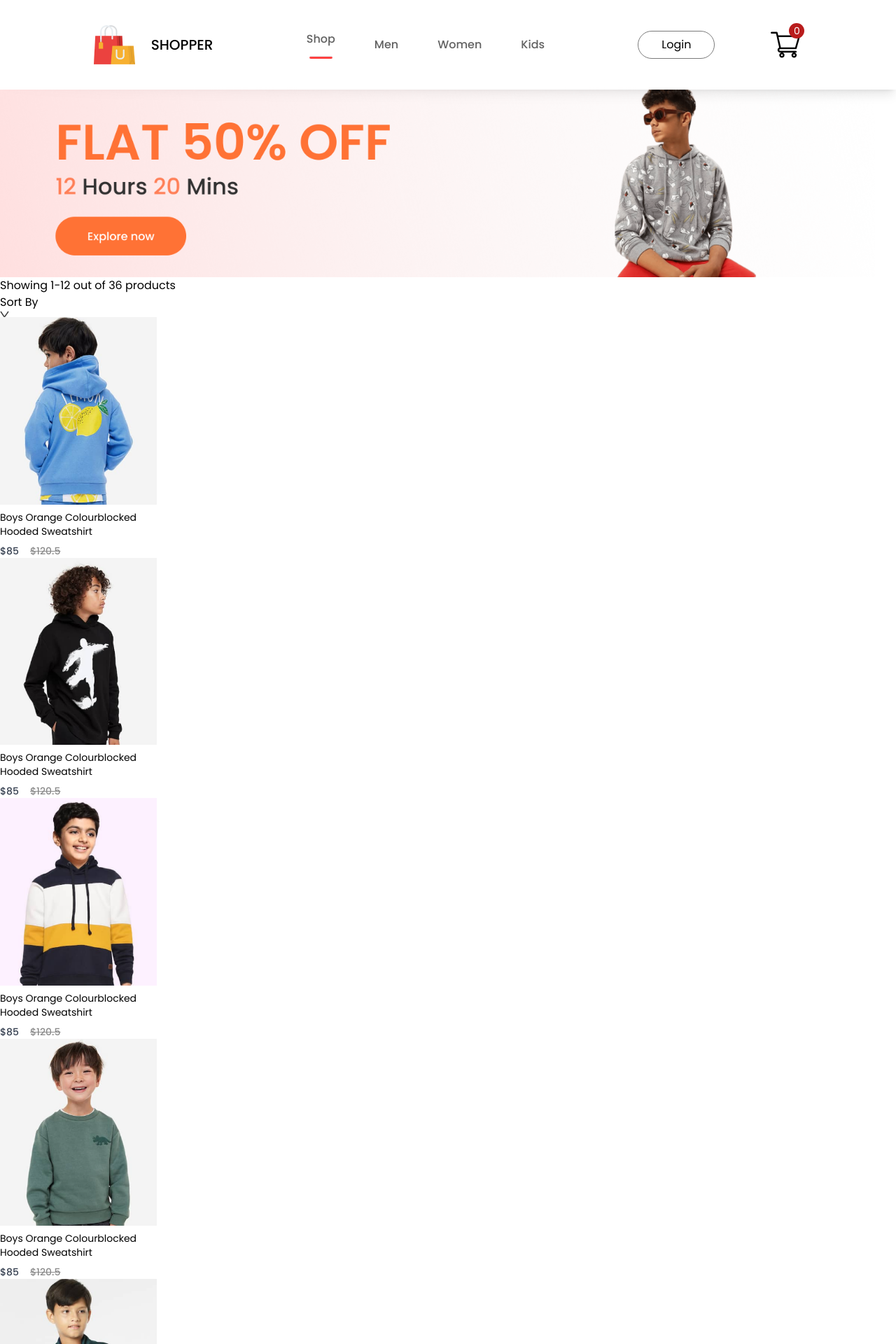
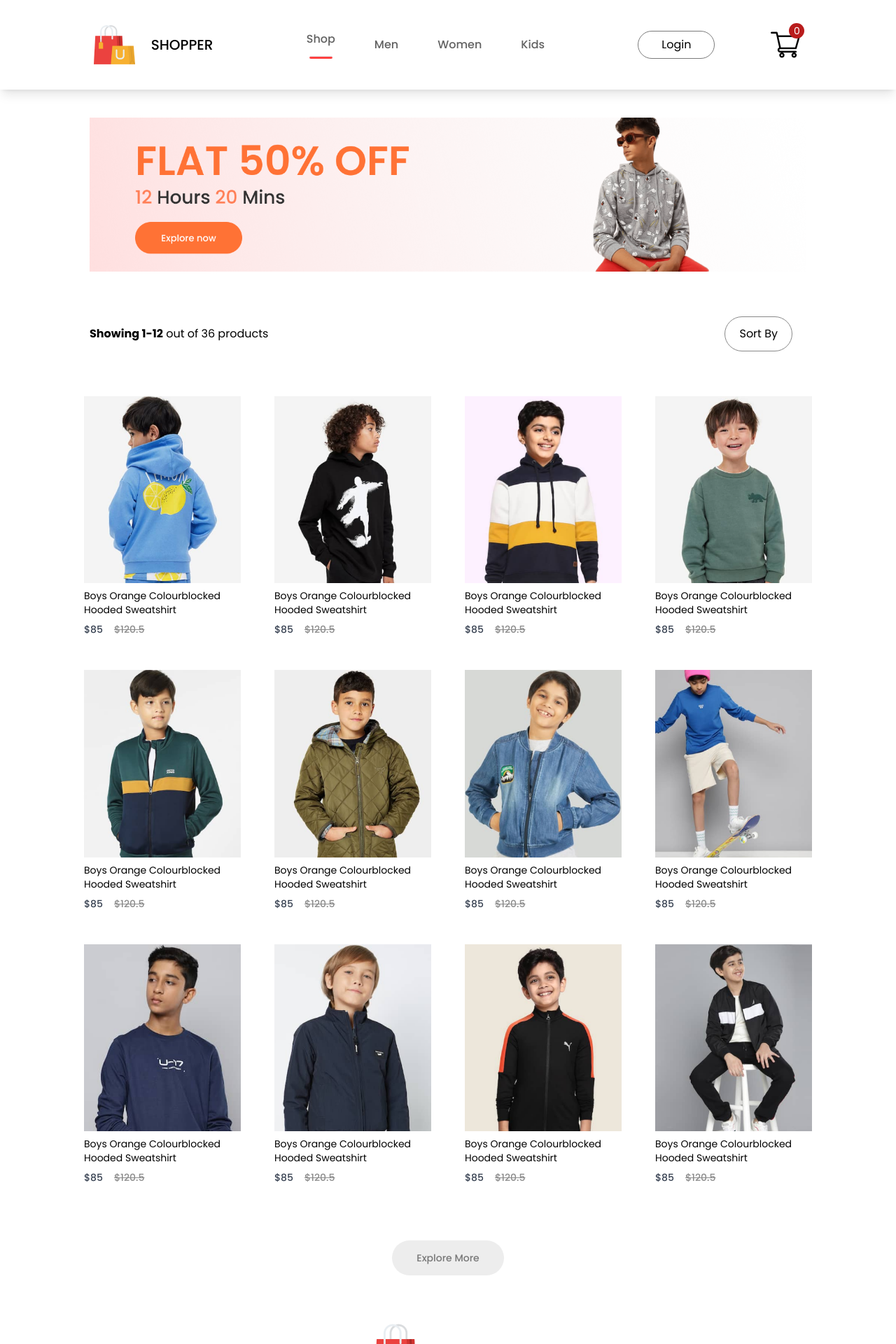
Before and after one commit to ChamodDulanjana/Shopper, a React (Vite) app: page /kids in a window 1280 px wide. Shown: the top 1920 px of the page at 70% size. Built offline with nearby package versions, Linux system fonts and the light colour scheme.

Commit message:
Render shop category page

```diff
--- a/src/pages/ShopCategory.tsx
+++ b/src/pages/ShopCategory.tsx
@@ -13,26 +13,38 @@ const ShopCategory = ({banner, category}:ShopCategoryProps) => {
     const all_products = useContext(ShopContext);
     return (
         <div>
-            <img src={banner}  className="w-[1250px]"/>
-            <div>
+            <img src={banner} className="w-[80%] block m-10 mb-0 mx-auto"/>
+
+            <div className="flex justify-center items-center w-full">
+                <div className="flex my-16 justify-between items-center w-[80%]">
                     <p>
-                    <span>Showing 1-12</span> out of 36 products
+                        <span className="font-bold">Showing 1-12</span> out of 36 products
                     </p>
-                <div>
-                    Sort By <img src={dropDown_icon} alt=""/>
+                    <div className="px-5 py-3 rounded-[25px] border-[1px] border-[#888] mr-5">
+                        <p>Sort By </p>
+                        {/*<img src={dropDown_icon}/>*/}
+                    </div>
                 </div>
             </div>
 
-            <div>
+            <div className="flex justify-center items-center w-full">
+                <div className="grid grid-cols-4 mb-20 mx-24  gap-12">
                     {all_products.map((item, index) => {
-                    if(category === item.category){
-                        return <Item key={index} id={item.id} image={item.image as string} name={item.name} new_price={item.new_price} old_price={item.old_price}/>
-                    }else {
+                        if (category === item.category) {
+                            return <Item key={index} id={item.id} image={item.image as string} name={item.name}
+                                         new_price={item.new_price} old_price={item.old_price}/>
+                        } else {
                             return null;
                         }
                     })}
                 </div>
             </div>
+            <div className="flex justify-center items-center m-auto w-[160px] h-[50px] rounded-[75px] bg-[#ededed]
+            text-[#787878] text-sm font-medium cursor-pointer active:font-[10px] mb-16">
+                Explore More
+            </div>
+
+        </div>
     );
 };
 
```
Lines whose indentation alone changed are shown as unchanged.
